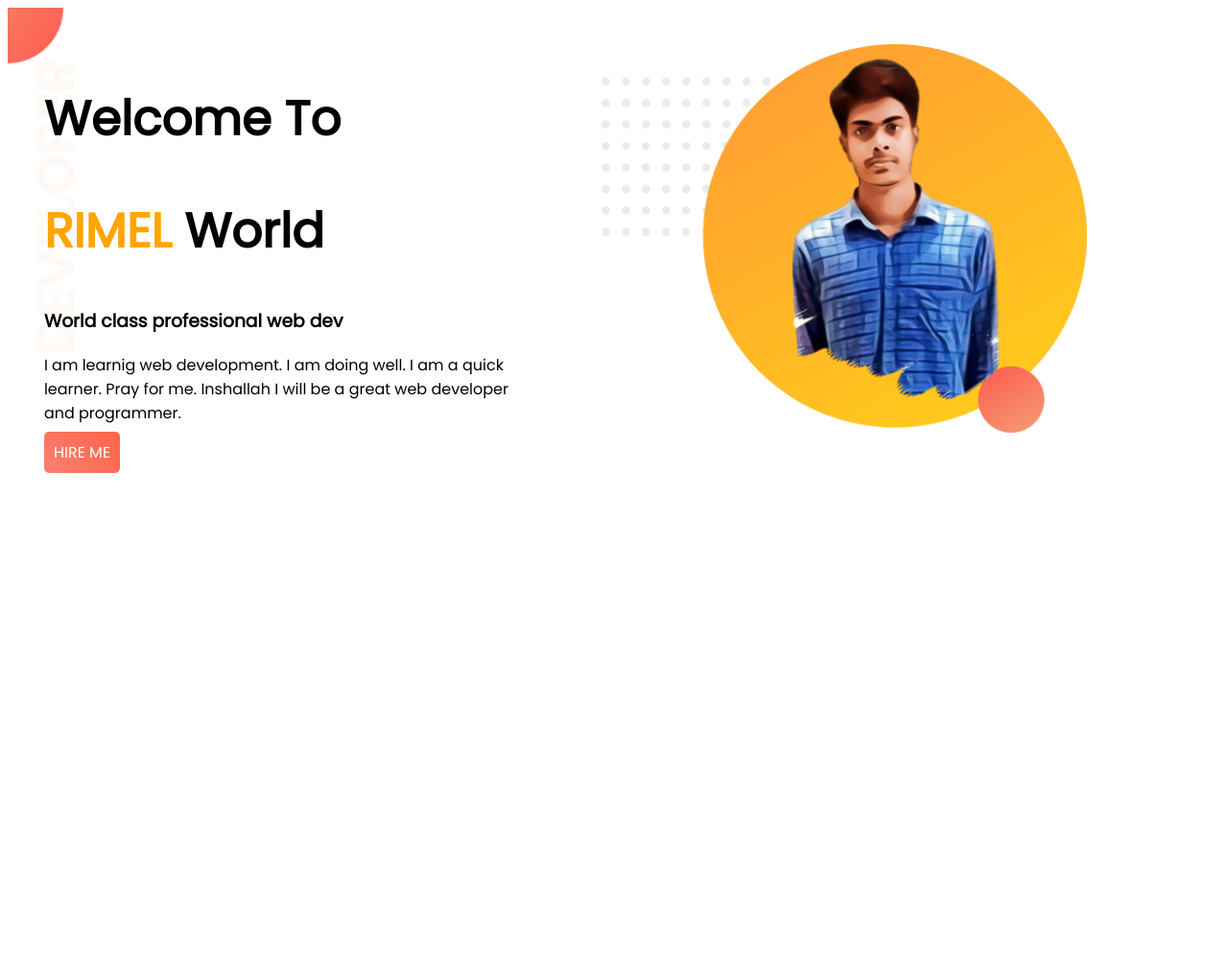
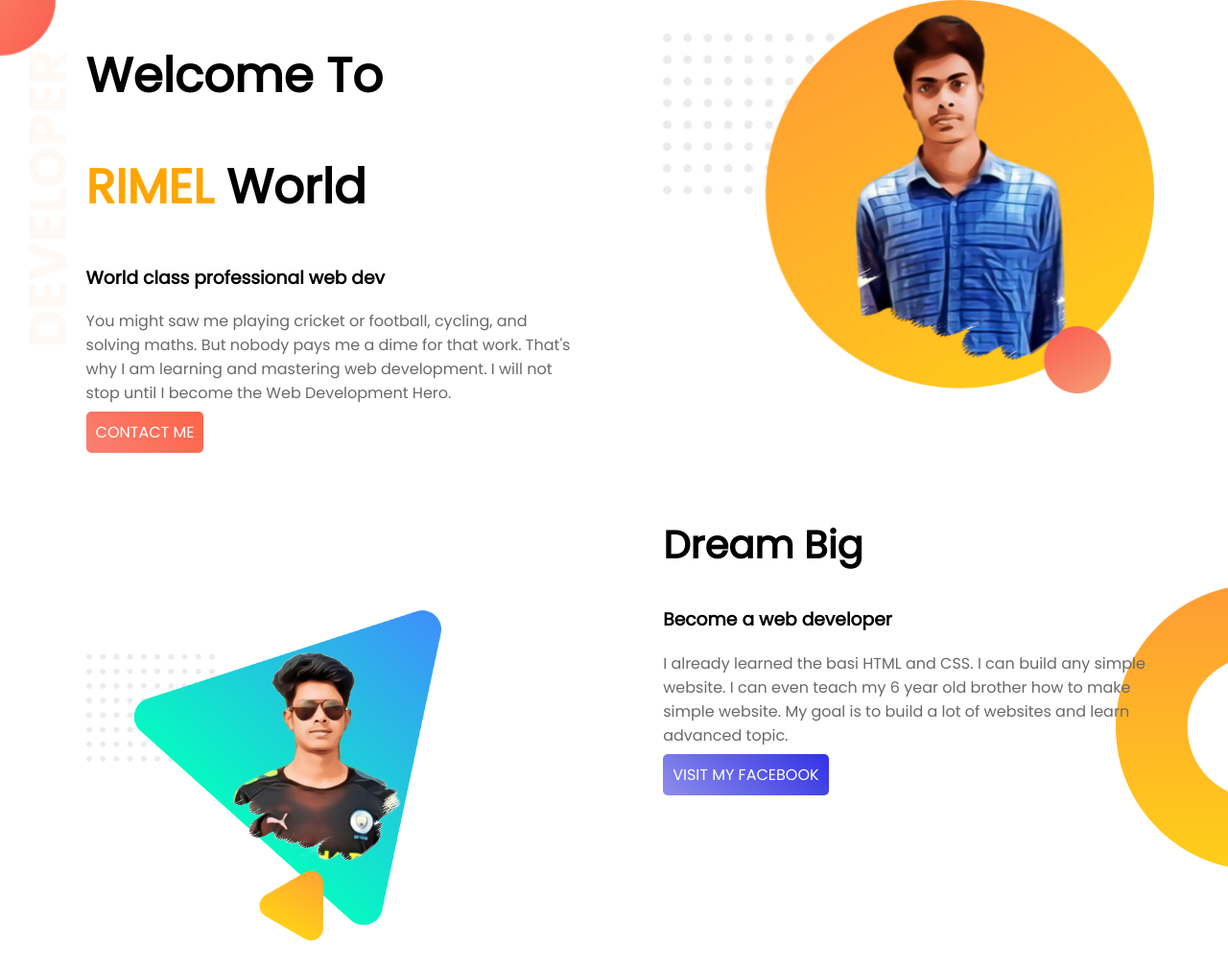
Before and after one commit to Rimel724/web-portfolio, a plain HTML site: page index.html in a window 1280 px wide. Shown: the whole page at 96% size. Before the commit the page ends 800 px from the top, so only its background shows below. Drawn offline with Linux system fonts and the light colour scheme.

Commit message:
dream-big

```diff
--- a/index.html
+++ b/index.html
@@ -14,12 +14,23 @@
             <h1>Welcome To</h1>
             <h1><span class="rim">RIMEL</span> World</h1>
             <h3>World class professional web dev</h3>
-            <p>I am learnig web development. I am doing well. I am a quick learner. Pray for me. Inshallah I will be a great web developer and programmer.</p>
-            <a class="link-button" target="_blank" href="https://www.linkedin.com/in/tanzirulrimel">HIRE ME</a>
+            <p>You might saw me playing cricket or football, cycling, and solving maths. But nobody pays me a dime for that work. That's why I am learning and mastering web development. I will not stop until I become the Web Development Hero.</p>
+            <a class="link-button" target="_blank" href="https://www.linkedin.com/in/tanzirulrimel">CONTACT ME</a>
         </div>
         <div class="half-width">
             <img src="images/profile.png" alt="">
         </div>
      </section>
+     <section class="dream-area">
+        <div class="half-width">
+            <img src="images/profile2.png" alt="">
+        </div>
+        <div class="half-width">
+            <h2>Dream Big</h2>
+            <h3>Become a web developer</h3>
+            <p>I already learned the basi HTML and CSS. I can build any simple website. I can even teach my 6 year old brother how to make simple website. My goal is to build a lot of websites and learn advanced topic.</p>
+            <a target="_blank" class="link-button2" href="https://www.facebook.com/Tanzirul.Rimel">VISIT MY FACEBOOK</a>
+        </div>
+     </section>
 </body>
 </html>
--- a/style.css
+++ b/style.css
@@ -1,12 +1,15 @@
+body{
+    margin: 0;
+    font-family: 'Poppins', sans-serif;
+}
 h1{
     font-size: 50px;
-    font-family: 'Poppins', sans-serif;
+}
+h2{
+    font-size: 40px;
 }
 p{
-    font-family: 'Poppins', sans-serif;
-}
-h3{
-    font-family: 'Poppins', sans-serif;
+    color: dimgrey;
 }
 .rim{
     color: orange;
@@ -14,20 +17,19 @@ h3{
 .half-width{
     width: 40%;
     float: left;
-    padding: 1%;
-    margin: 2%;
+    padding-left: 2%;
+    margin-left: 5%;
 }
 .half-width img{
     width: 100%;
-
 }
 .top-banner{
-    background-image: url("/images/top-banner.png");
-    background-repeat: no-repeat;
-
+    background-image: url(images/top-banner.png);
+   background-repeat: no-repeat;
 }
 section{
     height: 500px;
+    padding-bottom: 5px;
 }
 .link-button{
     text-decoration: none;
@@ -36,5 +38,17 @@ section{
     border-radius: 5px;
     color: white;
     font-size: 750;
-    font-family: 'Poppins', sans-serif;
 }
+.link-button2{
+    text-decoration: none;
+    background-image: linear-gradient(45deg, rgb(141, 141, 235),rgb(50, 50, 230));
+    padding: 10px 10px;
+    border-radius: 5px;
+    color: white;
+    font-size: 750;
+}
+.dream-area{
+    background-image: url(images/dream-bg.png);
+    background-repeat: no-repeat;
+    background-position: right;
+}
```
Also changed, not shown: images/jhankar.png (deleted), images/jhankar2.png (deleted), images/profile2.png (added).
